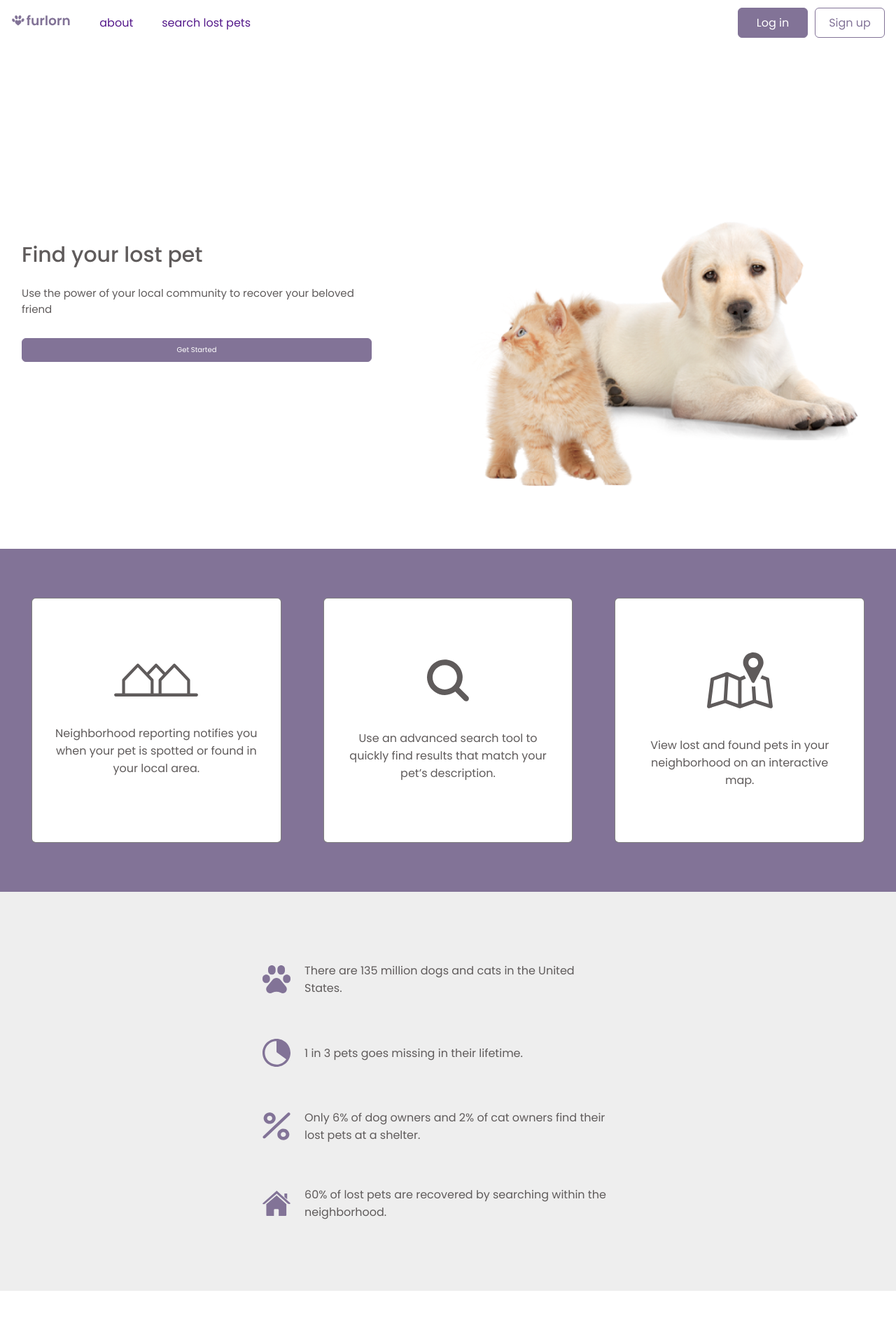
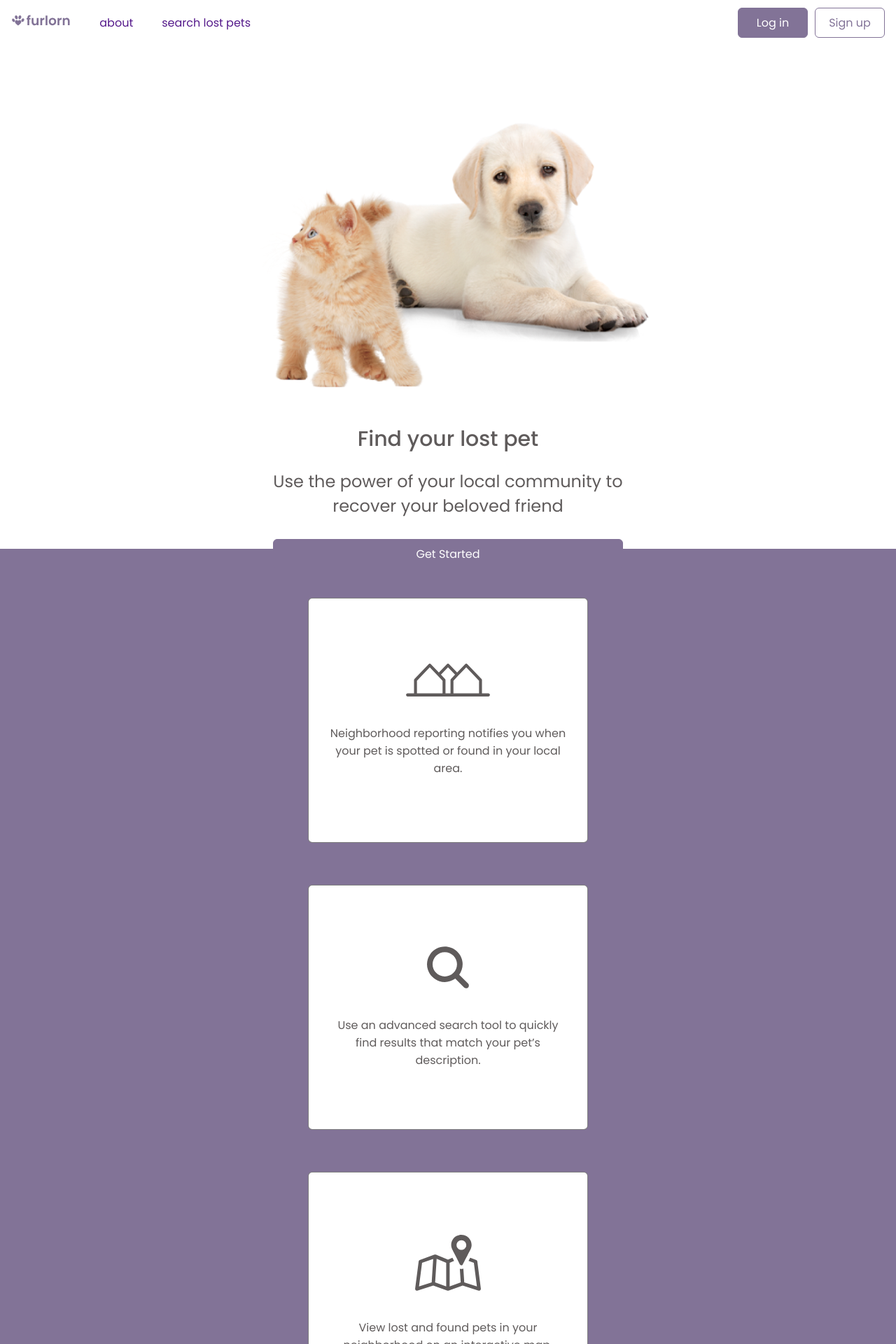
Before and after one commit to orojas12/furlorn, a React (Create React App) app in the folder frontend/: page / in a window 1280 px wide. Shown: the top 1920 px of the page at 70% size. Before the commit the page ends 1844 px from the top, so only its background shows below. Built offline with nearby package versions, Linux system fonts and the light colour scheme.

Commit message:
add sign up form

```diff
--- a/frontend/src/pages/Home/Home.scss
+++ b/frontend/src/pages/Home/Home.scss
@@ -1,17 +1,19 @@
 @use "../../styles/variables.scss" as var;
 
 .Home {
+  font-size: 1.6rem;
+
   section {
-    padding: 4rem 0;
+    padding: 4rem 1.6rem;
   }
 
+  #hero {
     .hero-container {
       display: flex;
       flex-direction: column;
       justify-content: center;
       align-items: center;
       margin: 0 auto;
-    padding: 0 1.6rem;
       height: 80vh;
       max-width: 1250px;
 
@@ -27,7 +29,7 @@
         flex-direction: column;
         color: var.$dark;
         text-align: center;
-      margin: 3rem 0;
+        margin: 2em 0;
         max-width: 500px;
 
         &__heading {
@@ -64,11 +66,11 @@
       display: flex;
       flex-direction: column;
       align-items: center;
+      margin: auto;
     }
 
     .statement-container {
-    margin: 0 auto;
-    width: 85%;
+      margin-bottom: 2rem;
       max-width: 500px;
     }
 
@@ -86,6 +88,7 @@
 
       &__caption {
         font-size: 1.6rem;
+      }
     }
   }
 }
--- a/frontend/src/pages/Home/Home.tsx
+++ b/frontend/src/pages/Home/Home.tsx
@@ -1,6 +1,6 @@
 import React from "react";
 
-import { Header, Button, Card } from "../../components";
+import { Header, Button, Card, Form, SignUpForm } from "../../components";
 
 import heroImg from "../../assets/images/hero-img.png";
 import neighborhoodIcon from "../../assets/icons/neighborhood-icon.svg";
@@ -89,7 +89,7 @@
               </figcaption>
             </figure>
           </div>
-          <div className="form-container"></div>
+          <SignUpForm />
         </div>
       </section>
     </article>
```
Lines whose indentation alone changed are shown as unchanged.
